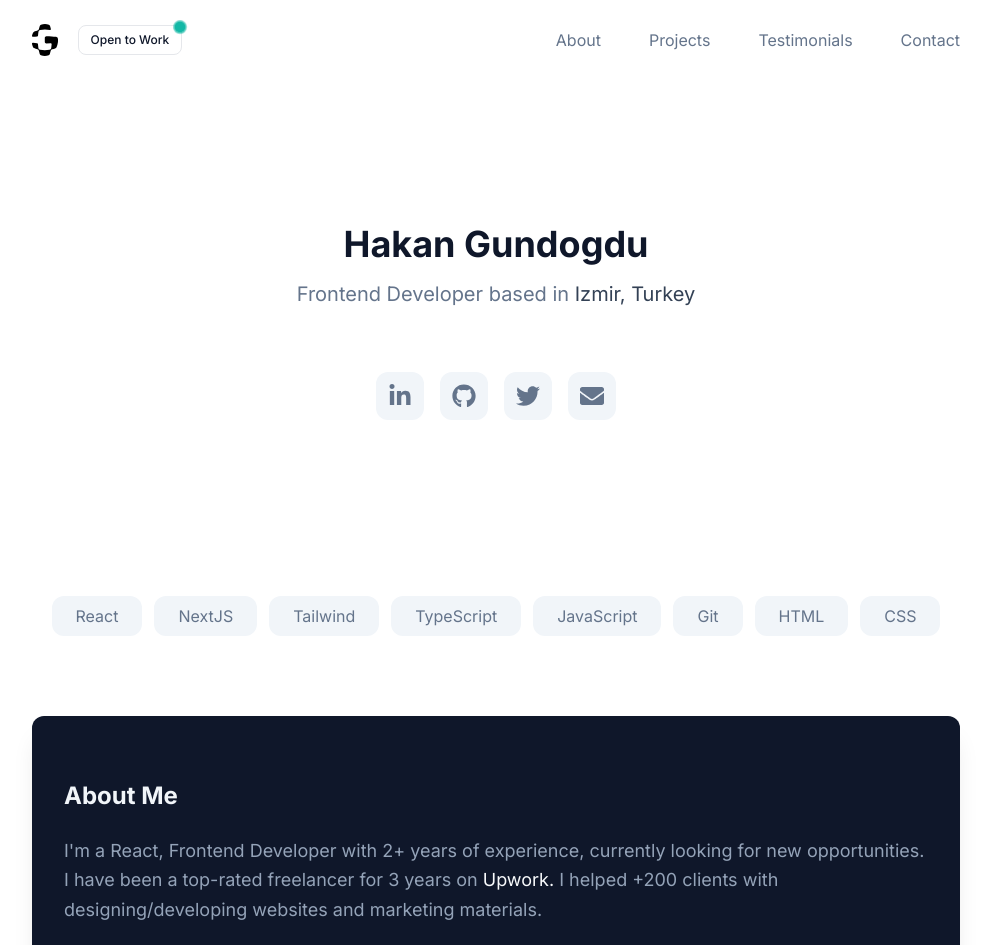
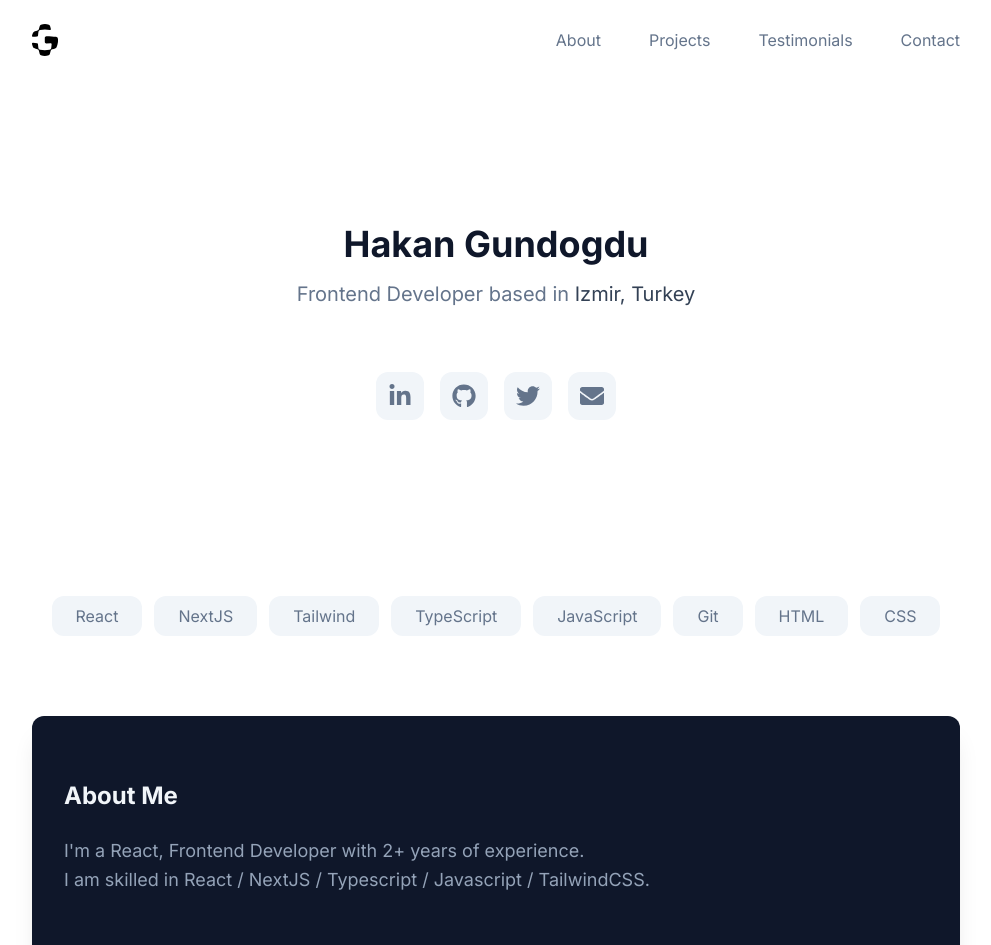
Before and after one commit to hakangundogdu/next-portfolio, a Next.js app: page / in a window 1280 px wide. Shown: the top 945 px of the page, without its empty margins (144-1135 px from the left). Built offline with nearby package versions, Linux system fonts and the light colour scheme.

Commit message:
open to work removed

```diff
--- a/components/About.tsx
+++ b/components/About.tsx
@@ -9,20 +9,8 @@ const About = () => {
       <div className="  flex flex-col py-16  rounded-xl bg-slate-900  px-8 shadow-xl">
         <h1 className="text-2xl mb-6 font-bold text-slate-100">About Me </h1>
         <p className=" text-lg leading-relaxed">
-          I'm a React, Frontend Developer with 2+ years of experience, currently
-          looking for new opportunities. I have been a top-rated freelancer for
-          3 years on
-          <a
-            className=" text-slate-50"
-            href="https://www.upwork.com/freelancers/hakan"
-            target="_blank"
-            rel="noreferrer"
-          >
-            {' '}
-            Upwork.{' '}
-          </a>
-          I helped +200 clients with designing/developing websites and marketing
-          materials.
+          I'm a React, Frontend Developer with 2+ years of experience. <br /> I
+          am skilled in React / NextJS / Typescript / Javascript / TailwindCSS.
         </p>
       </div>
     </section>
--- a/components/Nav.tsx
+++ b/components/Nav.tsx
@@ -27,7 +27,7 @@ const Nav = () => {
         <a href="/" className="flex  items-center">
           <img src="/logo.svg" alt="Logo" className="h-8" />
         </a>
-        <div className="group md:ml-5 items-center border border-gray-200 rounded-lg relative px-3 py-1.5 text-xs font-medium">
+        {/* <div className="group md:ml-5 items-center border border-gray-200 rounded-lg relative px-3 py-1.5 text-xs font-medium">
           <span className="w-2.5 h-2.5 bg-teal-500 rounded-full absolute -top-1 -right-1"></span>
           <span className="group-hover:hidden w-2.5 h-2.5 bg-teal-500 rounded-full absolute -top-1 -right-1"></span>
           <span className="group-hover:hidden text-slate-900 ">
@@ -43,7 +43,7 @@ const Nav = () => {
           </a>
           <span className="animate-ping w-2.5 h-2.5 bg-teal-500/75 rounded-full absolute -top-1 -right-1"></span>
           <span className="group-hover:hidden animate-ping w-2.5 h-2.5 bg-teal-500/75 rounded-full absolute -top-1 -right-1"></span>
-        </div>
+        </div> */}
 
         <div className=" md:ml-auto hidden md:flex  text-base space-x-12 justify-center">
           <Link href="/#about">
@@ -63,6 +63,7 @@ const Nav = () => {
           </Link>
           <Link href="/#testimonials">
             <a
+              className=" hover:text-slate-900 "
               href="mailto:hakan.gundogdu@gmail.com"
               target="_blank"
               rel="noreferrer"
```
